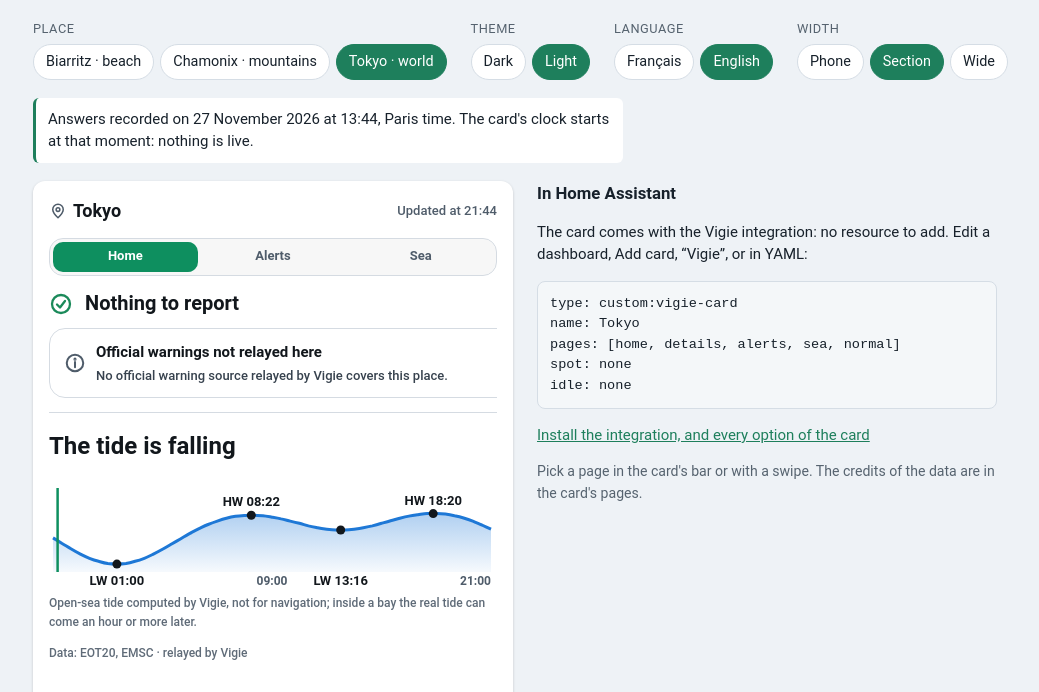
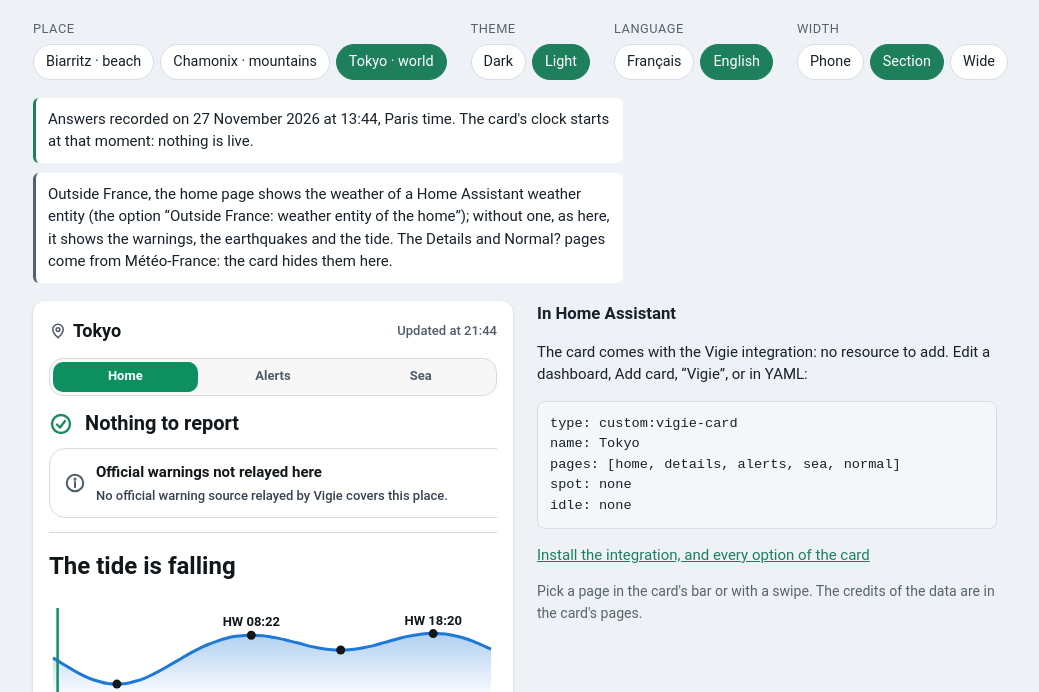
Before and after one commit to Axellum/vigie-api, a plain HTML site: page demo/index.html in a window 1280 px wide. Both pictures are taken after a click on the button "Tokyo · world". Shown: the part 108-800 px from the top of the page, without its empty margins (63-1102 px from the left). Drawn offline with Linux system fonts and the light colour scheme; files whose address does not match are found by name.

Commit message:
fix: the card demo says why Tokyo has no weather on its home page (#137)
Outside France the card's home page shows the weather of a Home Assistant
weather entity (weather_entity); without one it shows the warnings, the
earthquakes and the tide, and the Details and Normal? pages, which come from
Météo-France, are hidden. The demo now says so under Tokyo, so a visitor does
not take it for a missing forecast.

Co-authored-by: Claude Opus 5.5 <noreply@anthropic.com>

```diff
--- a/demo/demo.css
+++ b/demo/demo.css
@@ -170,6 +170,15 @@ h2 {
   border-radius: 6px;
 }
 
+.recorded.note {
+  margin-top: -8px;
+  border-left-color: var(--muted);
+}
+
+.recorded[hidden] {
+  display: none;
+}
+
 .yaml {
   margin: 8px 0;
   padding: 12px;
--- a/demo/demo.js
+++ b/demo/demo.js
@@ -8,7 +8,16 @@
 const PLACES = [
   { id: 'biarritz', fr: 'Biarritz · plage', en: 'Biarritz · beach' },
   { id: 'chamonix', fr: 'Chamonix · montagne', en: 'Chamonix · mountains' },
-  { id: 'tokyo', fr: 'Tokyo · monde', en: 'Tokyo · world' },
+  {
+    id: 'tokyo',
+    fr: 'Tokyo · monde',
+    en: 'Tokyo · world',
+    // What the card does outside France, said where a visitor would otherwise miss the weather.
+    note: {
+      fr: 'Hors de France, l’Accueil montre la météo d’une entité météo de Home Assistant (option « Hors de France : entité météo de la maison ») ; sans elle, comme ici, il montre les alertes, les séismes et la marée. Les pages Détails et Normal ? viennent de Météo-France : la carte les cache ici.',
+      en: 'Outside France, the home page shows the weather of a Home Assistant weather entity (the option “Outside France: weather entity of the home”); without one, as here, it shows the warnings, the earthquakes and the tide. The Details and Normal? pages come from Météo-France: the card hides them here.',
+    },
+  },
 ];
 const PAGES = ['home', 'details', 'alerts', 'sea', 'normal'];
 const CARD_HEIGHT = 760; // the fixed size of the card in a sections view: 12 rows of the grid
@@ -183,6 +192,10 @@ async function draw({ placeChanged = false } = {}) {
     return;
   }
   recordedLine(rec);
+  const note = PLACES.find((p) => p.id === state.place)?.note;
+  const noteBox = document.getElementById('note');
+  noteBox.textContent = note ? note[state.lang] : '';
+  noteBox.hidden = !note;
   const config = configOf(rec);
   yaml(config);
   if (!card) return;
--- a/demo/index.html
+++ b/demo/index.html
@@ -52,6 +52,7 @@
       </section>
 
       <p class="recorded" id="recorded"></p>
+      <p class="recorded note" id="note" hidden></p>
 
       <div class="stage">
         <div class="frame" id="frame">
```
Also changed, not shown: 1 other file.
